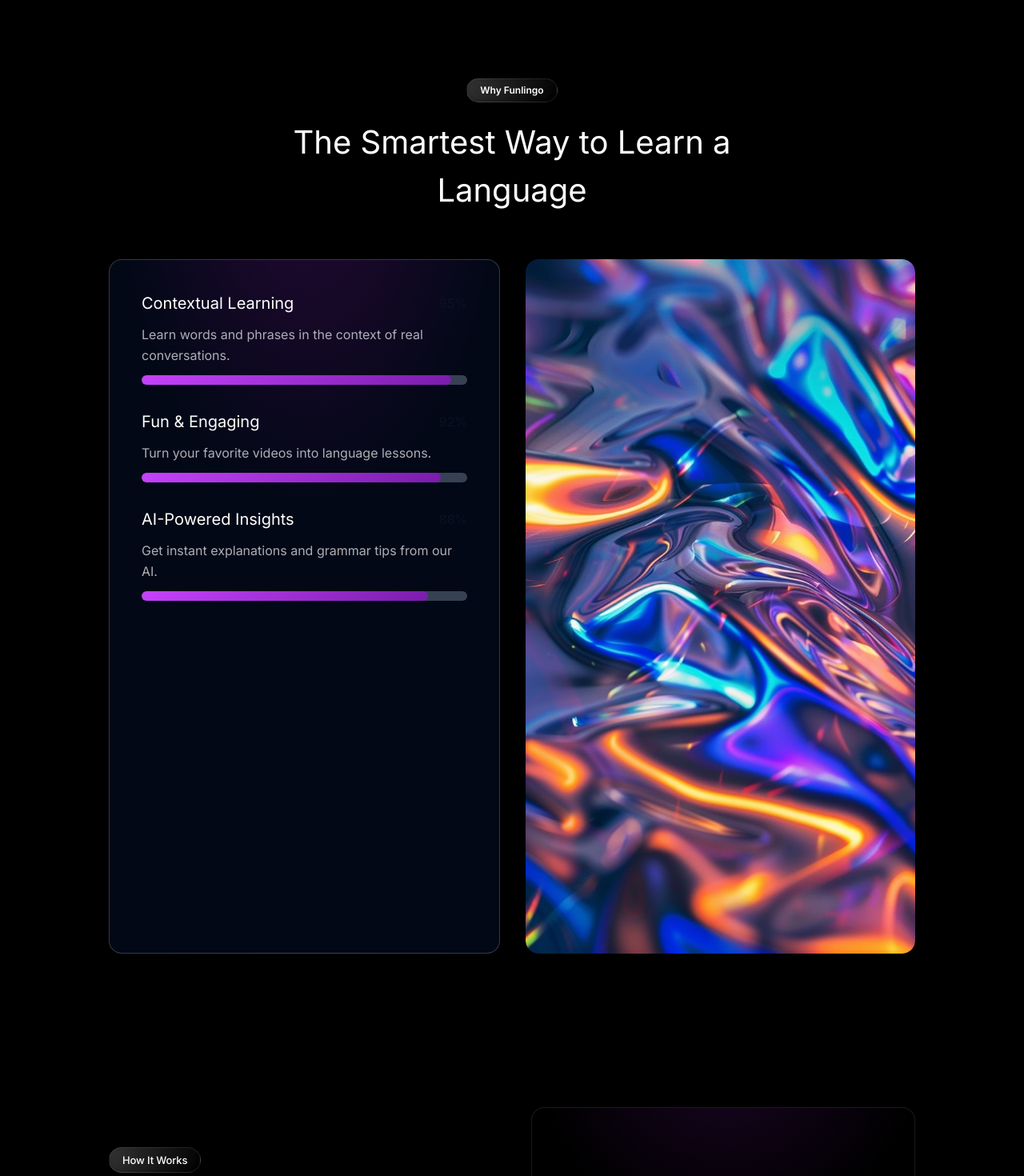
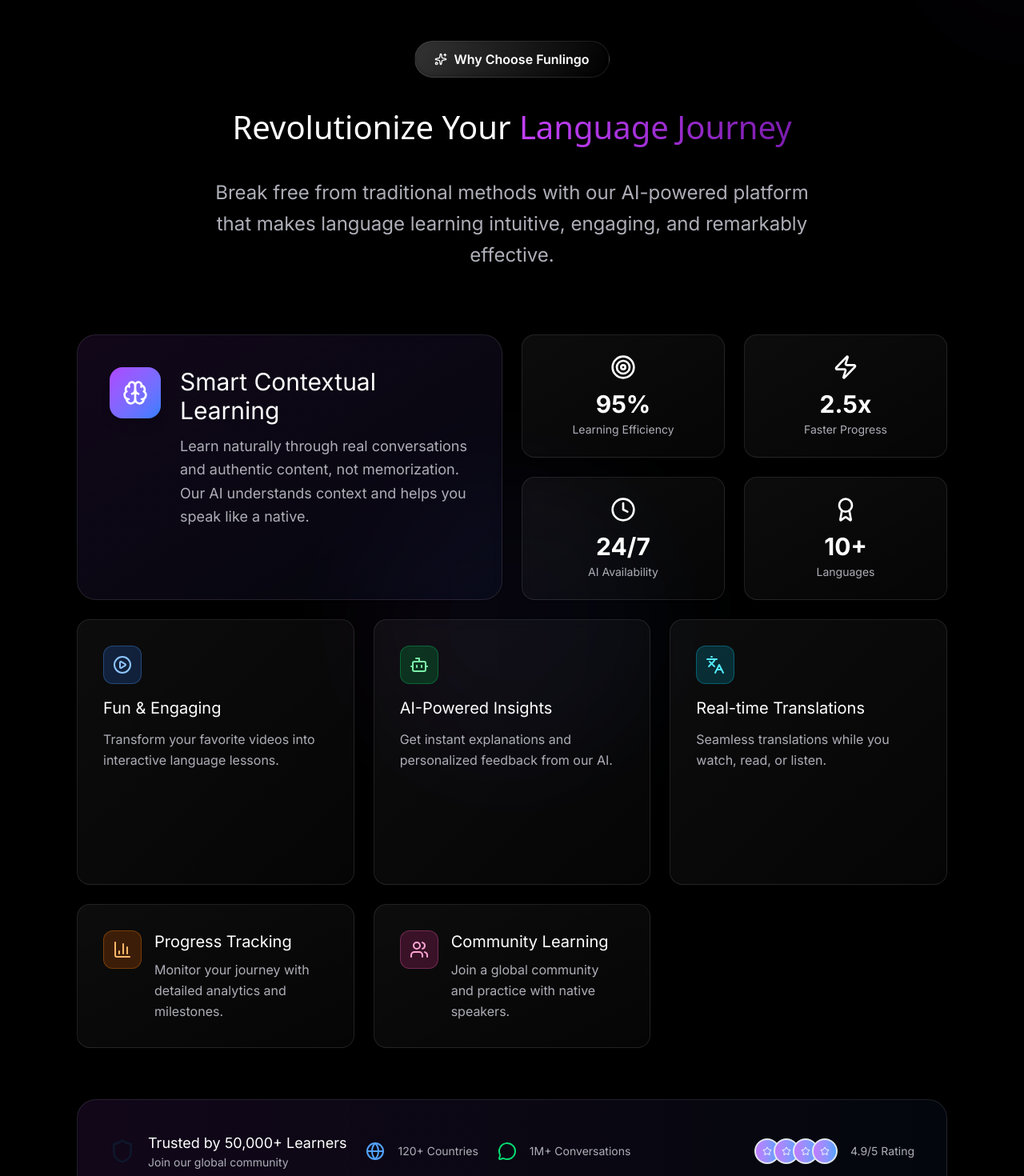
Before and after one commit to sarthakk04/FunLingo-Website, a React (Vite) app: page / in a window 1280 px wide. Shown: the part 1180-2650 px from the top of the page at 80% size. Built offline with nearby package versions, Linux system fonts and the light colour scheme; a web font is replaced by a local one.

Commit message:
Changed Why Funlingo Section

```diff
--- a/src/pages/sections/HeroSection.tsx
+++ b/src/pages/sections/HeroSection.tsx
@@ -110,13 +110,13 @@
           isVisible ? "opacity-100 translate-y-0" : "opacity-0 translate-y-10"
         }`}
       >
-        <div className="flex flex-col w-full items-start relative">
+        {/* <div className="flex flex-col w-full items-start relative">
           <div className="flex flex-col items-center px-4 sm:px-8 lg:px-[353.86px] py-0 relative self-stretch w-full">
             <h5 className="relative flex items-center justify-center self-stretch mt-[-1.00px] font-heading-h5 font-[number:var(--heading-h5-font-weight)] text-brandlime-green text-lg sm:text-xl lg:text-[length:var(--heading-h5-font-size)] text-center tracking-[var(--heading-h5-letter-spacing)] leading-[var(--heading-h5-line-height)] [font-style:var(--heading-h5-font-style)] animate-pulse">
               Trusted by 1,000+ language learners worldwide
             </h5>
           </div>
-        </div>
+        </div> */}
 
         <div className="w-full max-w-4xl xl:max-w-[1120px] px-4 sm:px-8">
           <img
--- a/src/pages/sections/WhyChooseFunlingoSection.tsx
+++ b/src/pages/sections/WhyChooseFunlingoSection.tsx
@@ -2,29 +2,99 @@
 import { Badge } from "@/components/ui/badge";
 import { Card, CardContent } from "@/components/ui/card";
 import { useState, useEffect, useRef } from "react";
+import {
+  Brain,
+  PlayCircle,
+  Bot,
+  Languages,
+  BarChart3,
+  Users,
+  Sparkles,
+  Target,
+  Zap,
+  Clock,
+  Award,
+  Shield,
+  Star,
+  TrendingUp,
+  Globe,
+  MessageCircle,
+} from "lucide-react";
 
-const progressItems = [
+const featureItems = [
   {
+    icon: Brain,
     title: "Contextual Learning",
     description:
-      "Learn words and phrases in the context of real conversations.",
-    progress: "95%",
+      "Learn words and phrases in the context of real conversations and authentic content.",
+    color: "text-purple-300",
+    bgColor: "bg-purple-500/20",
+    borderColor: "border-purple-400/30",
+    gradient: "from-purple-500/20 to-purple-600/10",
   },
   {
+    icon: PlayCircle,
     title: "Fun & Engaging",
-    description: "Turn your favorite videos into language lessons.",
-    progress: "92%",
+    description:
+      "Transform your favorite videos into interactive language lessons.",
+    color: "text-blue-300",
+    bgColor: "bg-blue-500/20",
+    borderColor: "border-blue-400/30",
+    gradient: "from-blue-500/20 to-cyan-600/10",
   },
   {
+    icon: Bot,
     title: "AI-Powered Insights",
-    description: "Get instant explanations and grammar tips from our AI.",
-    progress: "88%",
+    description:
+      "Get instant explanations and personalized feedback from our AI.",
+    color: "text-green-300",
+    bgColor: "bg-green-500/20",
+    borderColor: "border-green-400/30",
+    gradient: "from-green-500/20 to-emerald-600/10",
   },
+  {
+    icon: Languages,
+    title: "Real-time Translations",
+    description: "Seamless translations while you watch, read, or listen.",
+    color: "text-cyan-300",
+    bgColor: "bg-cyan-500/20",
+    borderColor: "border-cyan-400/30",
+    gradient: "from-cyan-500/20 to-blue-600/10",
+  },
+  {
+    icon: BarChart3,
+    title: "Progress Tracking",
+    description: "Monitor your journey with detailed analytics and milestones.",
+    color: "text-orange-300",
+    bgColor: "bg-orange-500/20",
+    borderColor: "border-orange-400/30",
+    gradient: "from-orange-500/20 to-red-600/10",
+  },
+  {
+    icon: Users,
+    title: "Community Learning",
+    description: "Join a global community and practice with native speakers.",
+    color: "text-pink-300",
+    bgColor: "bg-pink-500/20",
+    borderColor: "border-pink-400/30",
+    gradient: "from-pink-500/20 to-rose-600/10",
+  },
+];
+
+const stats = [
+  {
+    icon: Target,
+    value: "95%",
+    label: "Learning Efficiency",
+    color: "text-white",
+  },
+  { icon: Zap, value: "2.5x", label: "Faster Progress", color: "text-white" },
+  { icon: Clock, value: "24/7", label: "AI Availability", color: "text-white" },
+  { icon: Award, value: "10+", label: "Languages", color: "text-white" },
 ];
 
 export const WhyChooseFunlingoSection = (): React.JSX.Element => {
   const [isVisible, setIsVisible] = useState(false);
-  const [animatedProgress, setAnimatedProgress] = useState([0, 0, 0]);
   const sectionRef = useRef(null);
 
   useEffect(() => {
@@ -32,19 +102,9 @@
       ([entry]) => {
         if (entry.isIntersecting) {
           setIsVisible(true);
-          // Animate progress bars sequentially
-          progressItems.forEach((_, index) => {
-            setTimeout(() => {
-              setAnimatedProgress((prev) => {
-                const newProgress = [...prev];
-                newProgress[index] = parseInt(progressItems[index].progress);
-                return newProgress;
-              });
-            }, index * 300);
-          });
         }
       },
-      { threshold: 0.3 }
+      { threshold: 0.2 }
     );
 
     if (sectionRef.current) {
@@ -61,107 +121,225 @@
   return (
     <section
       ref={sectionRef}
-      className="flex flex-col w-full items-center gap-8 sm:gap-10 lg:gap-14 py-16 sm:py-20 lg:py-24 px-4 sm:px-6 lg:px-8 xl:px-24 bg-backgroundbackdrop overflow-hidden"
+      className="flex flex-col w-full items-center gap-12 sm:gap-16 lg:gap-20 py-20 sm:py-24 lg:py-32 px-4 sm:px-6 lg:px-8 xl:px-24 bg-backgroundbackdrop overflow-hidden relative"
     >
+      {/* Enhanced Background Elements */}
+      <div className="absolute inset-0 overflow-hidden">
+        <div className="absolute -top-40 -right-40 w-80 h-80 bg-purple-500/10 rounded-full blur-3xl animate-pulse-slow"></div>
+        <div className="absolute -bottom-40 -left-40 w-80 h-80 bg-blue-500/10 rounded-full blur-3xl animate-pulse-slow delay-1000"></div>
+        <div className="absolute top-1/2 left-1/2 transform -translate-x-1/2 -translate-y-1/2 w-96 h-96 bg-gradient-to-r from-purple-500/5 to-blue-500/5 rounded-full blur-3xl"></div>
+
+        {/* Grid Pattern Overlay */}
+        <div className="absolute inset-0 opacity-[0.02] bg-[length:50px_50px] bg-grid-white"></div>
+      </div>
+
       {/* Header Section */}
       <div
-        className={`inline-flex flex-col max-w-screen-sm items-center justify-center gap-4 sm:gap-5 transition-all duration-1000 ${
+        className={`inline-flex flex-col max-w-4xl items-center justify-center gap-6 sm:gap-8 text-center transition-all duration-1000 delay-200 ${
           isVisible ? "opacity-100 translate-y-0" : "opacity-0 translate-y-10"
         }`}
       >
-        <Badge className="inline-flex items-center justify-center px-4 py-1.5 rounded-[99px] border border-solid border-[#ffffff1a] shadow-[inset_0px_-1px_4px_#00000040,inset_0px_0px_0px_#e5e5e8] bg-[linear-gradient(118deg,rgba(255,255,255,0.2)_0%,rgba(255,255,255,0)_100%)] h-auto hover:scale-105 hover:shadow-lg hover:shadow-purple-500/20 transition-all duration-300 animate-fade-in-up">
-          <span className="font-body-xs-medium text-textwhite">
-            Why Funlingo
+        <Badge className="inline-flex items-center justify-center px-6 py-2.5 rounded-[99px] border border-solid border-[#ffffff1a] shadow-[inset_0px_-1px_4px_#00000040,inset_0px_0px_0px_#e5e5e8] bg-[linear-gradient(118deg,rgba(255,255,255,0.2)_0%,rgba(255,255,255,0)_100%)] h-auto hover:scale-105 hover:shadow-lg hover:shadow-purple-500/20 transition-all duration-300 animate-fade-in-up backdrop-blur-sm">
+          <Sparkles className="w-4 h-4 mr-2 text-textwhite" />
+          <span className="font-body-xs-medium text-textwhite text-sm sm:text-base">
+            Why Choose Funlingo
           </span>
         </Badge>
-        <h2 className="font-heading-h3 text-textwhite text-center text-2xl sm:text-3xl lg:text-4xl xl:text-[length:var(--heading-h3-font-size)] leading-tight sm:leading-normal">
-          The Smartest Way to Learn a Language
+
+        <h2 className="ffont-heading-h3 text-textwhite text-center text-2xl sm:text-3xl lg:text-4xl xl:text-[length:var(--heading-h3-font-size)] leading-tight sm:leading-normal">
+          Revolutionize Your
+          <span className="bg-gradient-to-r from-[#C642FC] to-[#7A1CAC] bg-clip-text text-transparent">
+            {" "}
+            Language Journey
+          </span>
         </h2>
+
+        <p className="font-body-normal-regular text-textbody text-lg sm:text-xl lg:text-2xl max-w-3xl leading-relaxed">
+          Break free from traditional methods with our AI-powered platform that
+          makes language learning intuitive, engaging, and remarkably effective.
+        </p>
       </div>
 
-      {/* Content Section */}
+      {/* Bento Grid Layout */}
+      <div className="w-full max-w-7xl relative z-10">
+        {/* Main Bento Grid */}
         <div
-        className={`flex flex-col lg:flex-row w-full max-w-4xl xl:max-w-[1008px] items-stretch gap-6 lg:gap-8 transition-all duration-1000 delay-300 ${
+          className={`grid grid-cols-1 lg:grid-cols-6 lg:grid-rows-2 gap-4 lg:gap-6 transition-all duration-1000 delay-300 ${
+            isVisible ? "opacity-100 scale-100" : "opacity-0 scale-95"
+          }`}
+        >
+          {/* Large Feature Card - Top Left */}
+          <Card className="lg:col-span-3 lg:row-span-1 group relative rounded-3xl overflow-hidden border border-solid border-[#ffffff1a] bg-gradient-to-br from-purple-500/10 to-blue-500/5 hover:border-purple-400/40 transition-all duration-500 backdrop-blur-sm hover:transform hover:-translate-y-1">
+            <CardContent className="relative z-10 flex flex-col h-full p-8 lg:p-10">
+              <div className="flex items-start gap-6">
+                <div className="flex-shrink-0">
+                  <div className="w-16 h-16 rounded-2xl bg-gradient-to-br from-purple-500 to-blue-500 flex items-center justify-center group-hover:scale-110 transition-transform duration-300 shadow-lg">
+                    <Brain className="w-8 h-8 text-white" />
+                  </div>
+                </div>
+                <div className="flex-1">
+                  <h3 className="font-heading-h6 text-textwhite text-2xl lg:text-3xl mb-3 group-hover:bg-gradient-to-r group-hover:from-purple-300 group-hover:to-blue-300 group-hover:bg-clip-text group-hover:text-transparent transition-all duration-300">
+                    Smart Contextual Learning
+                  </h3>
+                  <p className="font-body-normal-regular text-textbody text-lg leading-relaxed group-hover:text-textwhite/90 transition-colors duration-300">
+                    Learn naturally through real conversations and authentic
+                    content, not memorization. Our AI understands context and
+                    helps you speak like a native.
+                  </p>
+                </div>
+              </div>
+              <div className="absolute bottom-6 right-6 opacity-0 group-hover:opacity-100 transition-opacity duration-500">
+                <TrendingUp className="w-8 h-8 text-white/40" />
+              </div>
+            </CardContent>
+          </Card>
+
+          {/* Stats Cards - Top Right */}
+          <div className="lg:col-span-3 lg:row-span-1 grid grid-cols-2 gap-4 lg:gap-6">
+            {stats.map((stat, index) => (
+              <Card
+                key={index}
+                className="group relative rounded-2xl overflow-hidden border border-solid border-[#ffffff1a] bg-gradient-to-br from-white/5 to-white/2 hover:border-white/30 transition-all duration-500 backdrop-blur-sm hover:transform hover:scale-105"
+              >
+                <CardContent className="relative z-10 flex flex-col items-center justify-center h-full p-6 text-center">
+                  <stat.icon
+                    className={`w-8 h-8 ${stat.color} mb-3 group-hover:scale-110 transition-transform duration-300`}
+                  />
+                  <div className="font-heading-h3 text-white text-2xl lg:text-3xl font-bold mb-1">
+                    {stat.value}
+                  </div>
+                  <div className="font-body-small-regular text-textbody text-sm">
+                    {stat.label}
+                  </div>
+
+                  {/* Animated background on hover */}
+                  <div className="absolute inset-0 bg-gradient-to-br from-white/5 to-transparent opacity-0 group-hover:opacity-100 transition-opacity duration-500"></div>
+                </CardContent>
+              </Card>
+            ))}
+          </div>
+
+          {/* Medium Feature Cards - Bottom Row */}
+          {featureItems.slice(1, 4).map((item, index) => {
+            const IconComponent = item.icon;
+            return (
+              <Card
+                key={index}
+                className="lg:col-span-2 group relative rounded-2xl overflow-hidden border border-solid border-[#ffffff1a] bg-gradient-to-br from-white/5 to-white/2 hover:border-white/30 transition-all duration-500 backdrop-blur-sm hover:transform hover:-translate-y-1"
+              >
+                <CardContent className="relative z-10 flex flex-col h-full p-6 lg:p-8">
+                  <div
+                    className={`w-12 h-12 rounded-xl ${item.bgColor} border ${item.borderColor} flex items-center justify-center mb-4 group-hover:scale-110 transition-all duration-300`}
+                  >
+                    <IconComponent className={`w-6 h-6 ${item.color}`} />
+                  </div>
+
+                  <h3 className="font-heading-h6 text-textwhite text-lg lg:text-xl mb-3 group-hover:text-white transition-colors duration-300">
+                    {item.title}
+                  </h3>
+                  <p className="font-body-normal-regular text-textbody text-sm lg:text-base leading-relaxed group-hover:text-textwhite/90 transition-colors duration-300 flex-1">
+                    {item.description}
+                  </p>
+
+                  {/* Hover gradient overlay */}
+                  <div
+                    className={`absolute inset-0 bg-gradient-to-br ${item.gradient} opacity-0 group-hover:opacity-100 transition-opacity duration-500 -z-10`}
+                  ></div>
+                </CardContent>
+              </Card>
+            );
+          })}
+        </div>
+
+        {/* Bottom Feature Row */}
+        <div
+          className={`grid grid-cols-1 md:grid-cols-3 gap-4 lg:gap-6 mt-4 lg:mt-6 transition-all duration-1000 delay-500 ${
             isVisible ? "opacity-100 translate-y-0" : "opacity-0 translate-y-10"
           }`}
         >
-        {/* Progress Cards */}
-        <Card className="flex-1 rounded-2xl overflow-hidden border border-solid border-[#ffffff33] [background:radial-gradient(50%_50%_at_51%_-14%,rgba(122,28,172,0.3)_0%,rgba(2,8,22,1)_100%)] hover:shadow-2xl hover:shadow-purple-500/20 hover:border-[#ffffff66] transition-all duration-500 group">
-          <CardContent className="flex flex-col h-full p-6 sm:p-8 lg:p-10 gap-6 sm:gap-8">
-            {progressItems.map((item, index) => (
+          {featureItems.slice(4).map((item, index) => {
+            const IconComponent = item.icon;
+            return (
+              <Card
+                key={index}
+                className="group relative rounded-2xl overflow-hidden border border-solid border-[#ffffff1a] bg-gradient-to-br from-white/5 to-white/2 hover:border-white/30 transition-all duration-500 backdrop-blur-sm hover:transform hover:-translate-y-1"
+              >
+                <CardContent className="relative z-10 flex flex-row items-start h-full p-6 lg:p-8 gap-4">
                   <div
-                key={index}
-                className="flex flex-col gap-3 w-full group-hover:scale-[1.02] transition-transform duration-300 animate-fade-in-up"
-                style={{ animationDelay: `${index * 200 + 500}ms` }}
+                    className={`flex-shrink-0 w-12 h-12 rounded-xl ${item.bgColor} border ${item.borderColor} flex items-center justify-center group-hover:scale-110 transition-all duration-300`}
                   >
-                <div className="flex justify-between items-center">
-                  <h4 className="font-heading-h6 text-textwhite text-lg sm:text-xl hover:text-transparent hover:bg-clip-text hover:bg-gradient-to-r hover:from-[#C642FC] hover:to-[#7A1CAC] transition-all duration-300 cursor-default">
+                    <IconComponent className={`w-6 h-6 ${item.color}`} />
+                  </div>
+
+                  <div className="flex-1">
+                    <h3 className="font-heading-h6 text-textwhite text-lg lg:text-xl mb-2 group-hover:text-white transition-colors duration-300">
                       {item.title}
-                  </h4>
-                  <span className="font-body-small-medium text-brandlime-green text-sm sm:text-base animate-pulse">
-                    {animatedProgress[index]}%
-                  </span>
-                </div>
-                <p className="font-body-normal-regular text-textbody text-sm sm:text-base leading-relaxed hover:text-textwhite transition-colors duration-300 cursor-default">
+                    </h3>
+                    <p className="font-body-normal-regular text-textbody text-sm lg:text-base leading-relaxed group-hover:text-textwhite/90 transition-colors duration-300">
                       {item.description}
                     </p>
-                <div className="w-full bg-gray-700 rounded-full h-2.5 sm:h-3 overflow-hidden group-hover:bg-gray-600 transition-colors duration-300">
+                  </div>
+
+                  {/* Hover gradient overlay */}
                   <div
-                    className="bg-[linear-gradient(135deg,#C642FC_0%,#7A1CAC_100%)] h-2.5 sm:h-3 rounded-full transition-all duration-1000 ease-out group-hover:shadow-lg group-hover:shadow-purple-500/50"
-                    style={{
-                      width: `${animatedProgress[index]}%`,
-                      transitionDelay: `${index * 300}ms`,
-                    }}
+                    className={`absolute inset-0 bg-gradient-to-br ${item.gradient} opacity-0 group-hover:opacity-100 transition-opacity duration-500 -z-10`}
                   ></div>
-                </div>
-              </div>
-            ))}
                 </CardContent>
               </Card>
+            );
+          })}
+        </div>
 
-        {/* Image Section */}
+        {/* Trust & Community Section */}
         <div
-          className={`flex-1 relative rounded-2xl overflow-hidden group transition-all duration-1000 delay-500 ${
-            isVisible ? "opacity-100 scale-100" : "opacity-0 scale-95"
+          className={`flex flex-col lg:flex-row items-center justify-between gap-8 mt-12 lg:mt-16 p-8 lg:p-10 rounded-3xl border border-solid border-[#ffffff1a] bg-gradient-to-r from-purple-500/10 to-blue-500/5 backdrop-blur-sm transition-all duration-1000 delay-700 ${
+            isVisible ? "opacity-100 translate-y-0" : "opacity-0 translate-y-10"
           }`}
         >
-          <img
-            src="/figmaAssets/abstract-fluid-art-1.png"
-            alt="Funlingo in action"
-            className="rounded-2xl w-full h-full min-h-[300px] sm:min-h-[400px] object-cover transform group-hover:scale-110 transition-transform duration-700"
-          />
-          <div className="absolute inset-0 bg-gradient-to-t from-black/50 to-transparent opacity-0 group-hover:opacity-100 transition-opacity duration-500"></div>
-          <div className="absolute bottom-4 left-4 right-4 transform translate-y-4 opacity-0 group-hover:translate-y-0 group-hover:opacity-100 transition-all duration-500">
-            <div className="bg-black/70 backdrop-blur-sm rounded-lg p-4 border border-white/20">
-              <h3 className="font-heading-h6 text-textwhite mb-2">
-                See Funlingo in Action
-              </h3>
-              <p className="font-body-small-regular text-textbody">
-                Real-time translations and learning insights while you watch
-              </p>
+          <div className="flex items-center gap-6">
+            <div className="flex items-center gap-4">
+              <Shield className="w-8 h-8 text-brandlime-green" />
+              <div>
+                <div className="font-heading-h6 text-textwhite text-lg">
+                  Trusted by 50,000+ Learners
                 </div>
+                <div className="font-body-normal-regular text-textbody text-sm">
+                  Join our global community
                 </div>
               </div>
             </div>
 
-      {/* Additional Features Grid for Mobile */}
-      <div className="lg:hidden grid grid-cols-1 sm:grid-cols-3 gap-4 sm:gap-6 w-full max-w-2xl mt-8">
-        {[
-          { icon: "🎯", text: "Personalized Learning" },
-          { icon: "⚡", text: "Instant Translations" },
-          { icon: "🤖", text: "AI Powered" },
-        ].map((feature, index) => (
+            <div className="hidden lg:flex items-center gap-4">
+              <Globe className="w-6 h-6 text-blue-400" />
+              <div className="font-body-normal-regular text-textbody text-sm">
+                120+ Countries
+              </div>
+            </div>
+
+            <div className="hidden lg:flex items-center gap-4">
+              <MessageCircle className="w-6 h-6 text-green-400" />
+              <div className="font-body-normal-regular text-textbody text-sm">
+                1M+ Conversations
+              </div>
+            </div>
+          </div>
+
+          <div className="flex items-center gap-4">
+            <div className="flex -space-x-2">
+              {[1, 2, 3, 4].map((i) => (
                 <div
-            key={index}
-            className="flex flex-col items-center text-center p-4 rounded-xl bg-[rgba(255,255,255,0.05)] border border-[#ffffff1a] hover:bg-[rgba(255,255,255,0.1)] hover:scale-105 transition-all duration-300 animate-fade-in-up"
-            style={{ animationDelay: `${index * 150 + 800}ms` }}
+                  key={i}
+                  className="w-8 h-8 rounded-full bg-gradient-to-r from-purple-400 to-blue-400 border-2 border-backgroundbackdrop flex items-center justify-center"
                 >
-            <span className="text-2xl mb-2">{feature.icon}</span>
-            <span className="font-body-small-medium text-textwhite">
-              {feature.text}
-            </span>
+                  <Star className="w-3 h-3 text-white" />
                 </div>
               ))}
+            </div>
+            <div className="font-body-normal-regular text-textbody text-sm">
+              4.9/5 Rating
+            </div>
+          </div>
+        </div>
       </div>
 
       <style>{`
@@ -175,21 +353,28 @@
             transform: translateY(0);
           }
         }
-        @keyframes pulse {
-          0%,
-          100% {
-            opacity: 1;
+
+        @keyframes pulse-slow {
+          0%, 100% {
+            opacity: 0.5;
           }
           50% {
-            opacity: 0.7;
+            opacity: 0.8;
           }
         }
+
         .animate-fade-in-up {
           animation: fade-in-up 0.8s ease-out forwards;
           opacity: 0;
         }
-        .animate-pulse {
-          animation: pulse 2s ease-in-out infinite;
+
+        .animate-pulse-slow {
+          animation: pulse-slow 4s ease-in-out infinite;
+        }
+
+        .bg-grid-white {
+          background-image: linear-gradient(to right, rgba(255,255,255,0.1) 1px, transparent 1px),
+                            linear-gradient(to bottom, rgba(255,255,255,0.1) 1px, transparent 1px);
         }
       `}</style>
     </section>
```
Lines whose indentation alone changed are shown as unchanged.
